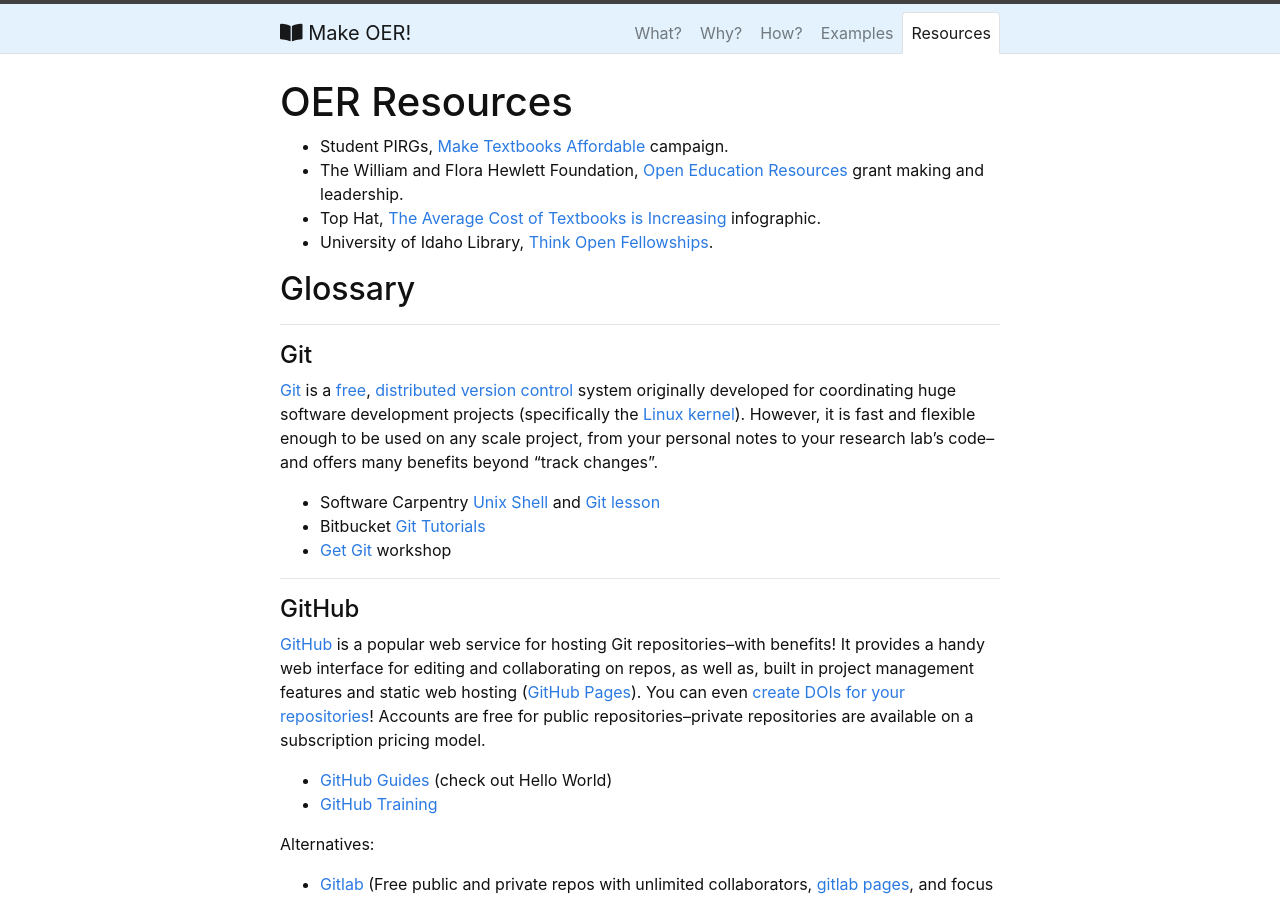
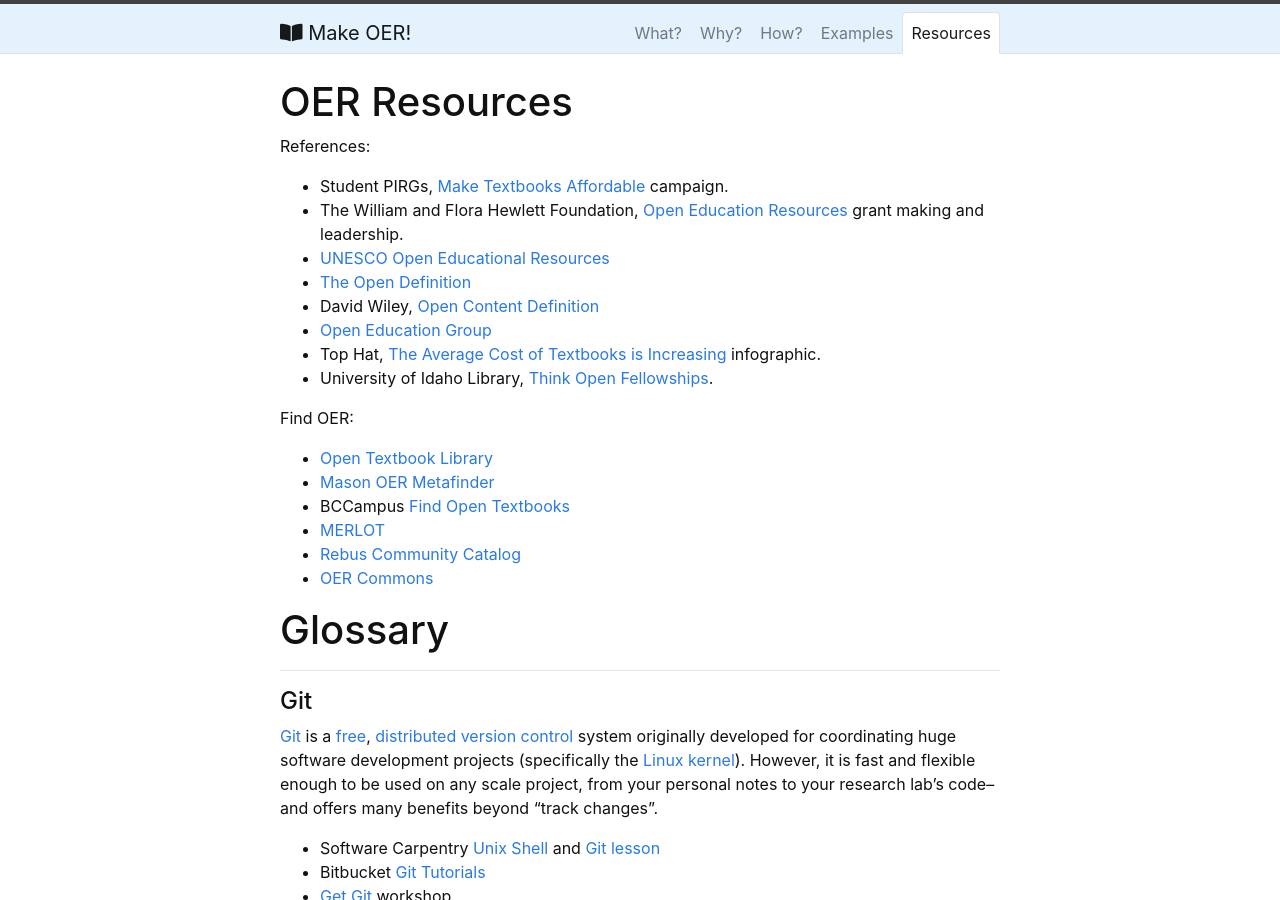
Before and after one commit to evanwill/make-oer, a Jekyll site: the page built from content/4-resources.md, in a window 1280 px wide and 900 px high. Built offline with Jekyll 4.4.1, drawn with Linux system fonts in a browser that asks for light colours.

Commit message:
update resource links

```diff
--- a/content/4-resources.md
+++ b/content/4-resources.md
@@ -5,13 +5,27 @@ nav: true
 
 # OER Resources
 
+References:
+
 - Student PIRGs, [Make Textbooks Affordable](https://www.studentpirgs.org/textbooks) campaign.
 - The William and Flora Hewlett Foundation, [Open Education Resources](https://hewlett.org/strategy/open-educational-resources/) grant making and leadership.
+- [UNESCO Open Educational Resources](https://en.unesco.org/themes/ict-education/oer)
+- [The Open Definition](https://opendefinition.org/)
+- David Wiley, [Open Content Definition](http://opencontent.org/definition/)
+- [Open Education Group](http://openedgroup.org/)
 - Top Hat, [The Average Cost of Textbooks is Increasing](https://tophat.com/blog/average-cost-of-textbooks-infographic/) infographic.
-- University of Idaho Library, [Think Open Fellowships](https://libguides.uidaho.edu/THINKOPEN).
+- University of Idaho Library, [Think Open Fellowships](https://www.lib.uidaho.edu/open/fellowship/).
 
+Find OER:
 
-## Glossary
+- [Open Textbook Library](https://open.umn.edu/opentextbooks/)
+- [Mason OER Metafinder](https://oer.deepwebaccess.com/oer/desktop/en/search.html)
+- BCCampus [Find Open Textbooks](https://open.bccampus.ca/browse-our-collection/find-open-textbooks/)
+- [MERLOT](https://www.merlot.org/merlot/index.htm?action=find)
+- [Rebus Community Catalog](https://press.rebus.community/catalog/)
+- [OER Commons](https://www.oercommons.org/)
+
+# Glossary
 
 ----------
 
```
